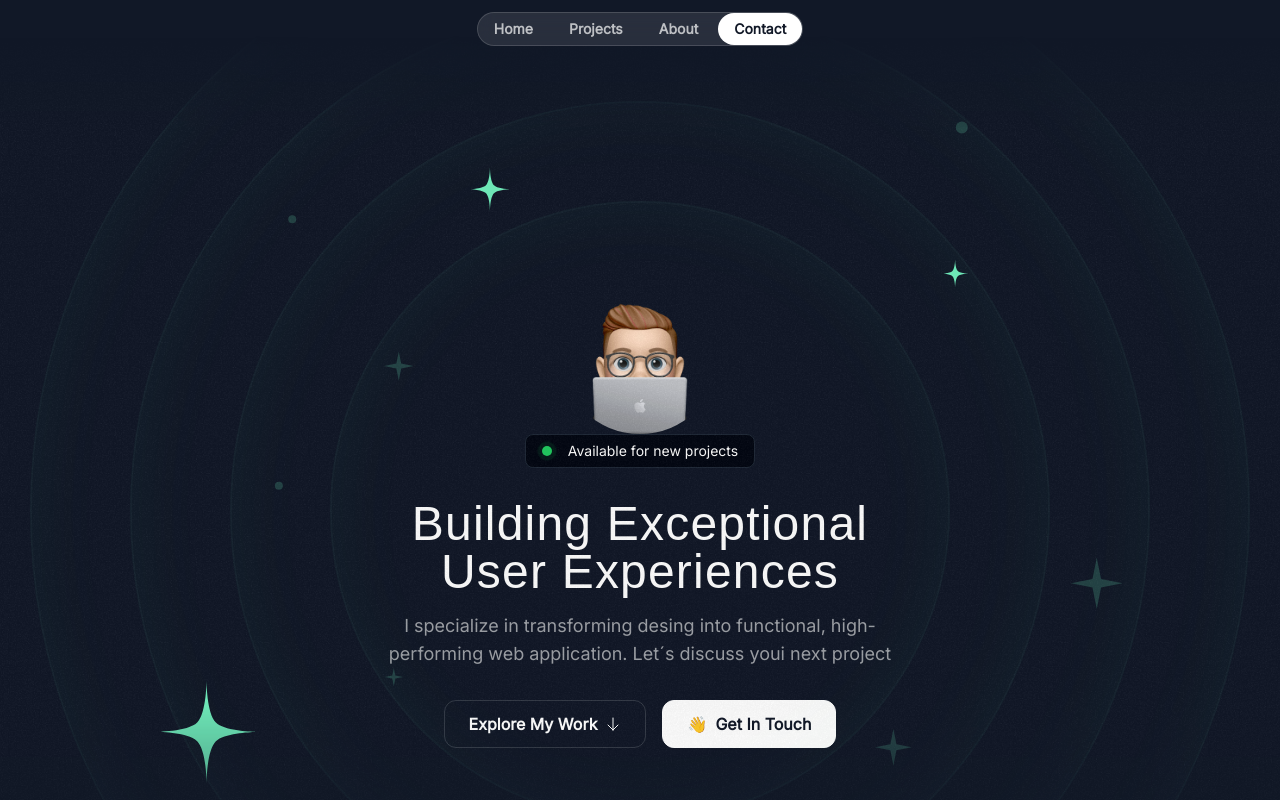
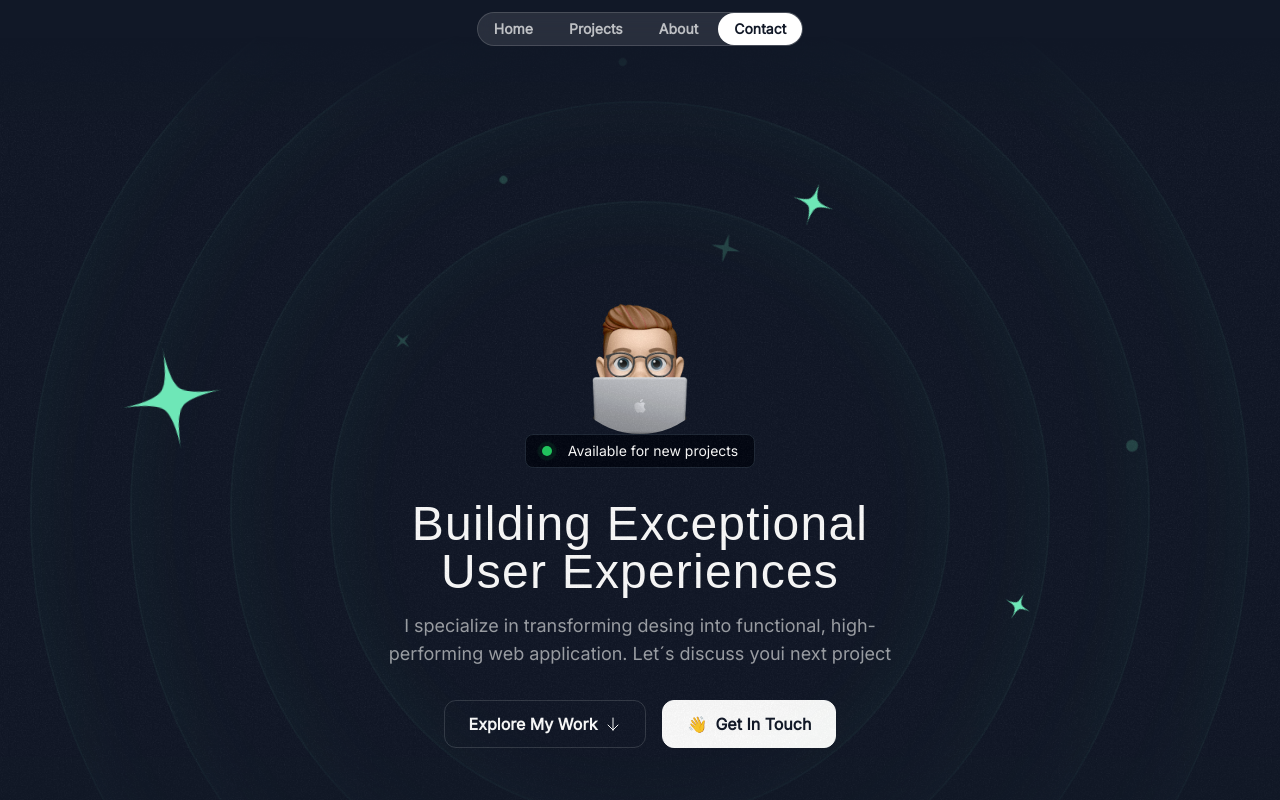
Before and after one commit to MaxiDumont/New_Portfolio, a Next.js app: page / in a window 1280 px wide. Shown: the top 800 px of the page. Built offline with nearby package versions, Linux system fonts and the light colour scheme; a web font is replaced by a local one.

Commit message:
Enhance OrbitHero component with animation options and update usage in HeroSection

```diff
--- a/src/components/OrbitHero.tsx
+++ b/src/components/OrbitHero.tsx
@@ -1,18 +1,42 @@
 import { PropsWithChildren } from "react";
+import { twMerge } from "tailwind-merge";
 
 export const OrbitHero = ({
   children,
   size,
   rotation,
-}: PropsWithChildren<{ size: number; rotation: number }>) => {
+  shouldOrbit = false,
+  OrbitDuration,
+  shouldSpin = false,
+  spinDuration,
+}: PropsWithChildren<{
+  size: number;
+  rotation: number;
+  OrbitDuration?: string;
+  shouldSpin?: boolean;
+  shouldOrbit?: boolean;
+  spinDuration?: string;
+}>) => {
   return (
     <div className="absolute left-1/2 top-1/2 -translate-x-1/2 -translate-y-1/2 ">
+      <div
+        className={twMerge(shouldOrbit === true && "animate-spin")}
+        style={{
+          animationDuration: OrbitDuration,
+        }}
+      >
         <div
           className=" flex items-start justify-start"
           style={{
             transform: `rotate(${rotation}deg)`,
             width: `${size}px`,
             height: `${size}px`,
+          }}
+        >
+          <div
+            className={twMerge(shouldSpin === true && "animate-spin")}
+            style={{
+              animationDuration: spinDuration,
             }}
           >
             <div
@@ -25,5 +49,7 @@ export const OrbitHero = ({
             </div>
           </div>
         </div>
+      </div>
+    </div>
   );
 };
--- a/src/sections/Hero.tsx
+++ b/src/sections/Hero.tsx
@@ -23,35 +23,35 @@ export const HeroSection = () => {
         <div className="size-[820px] hero-ring"></div>
         <div className="size-[1020px] hero-ring"></div>
         <div className="size-[1220px] hero-ring"></div>
-        <OrbitHero size={800} rotation={-72}>
-          <StarIcon className="size-28 text-emerald-300" />
+        <OrbitHero size={430} rotation={-14} shouldOrbit={true} OrbitDuration="30s" shouldSpin={true} spinDuration="20s">
+          <SparkIcon className="size-8 text-emerald-300/20" />
         </OrbitHero>
-        <OrbitHero size={550} rotation={20}>
+        <OrbitHero size={440} rotation={-79} shouldOrbit={true} OrbitDuration="33s" shouldSpin={true} spinDuration="15s">
+          <SparkIcon className="size-5 text-emerald-300/20" />
+        </OrbitHero>
+        <OrbitHero size={520} rotation={-41} shouldOrbit={true} OrbitDuration="36s" shouldSpin={true} spinDuration="15s">
+          <div className="size-2 rounded-full bg-emerald-300/20" />
+        </OrbitHero>
+        <OrbitHero size={530} rotation={178} shouldOrbit={true} OrbitDuration="39s" shouldSpin={true} spinDuration="15s">
+          <SparkIcon className="size-10 text-emerald-300/20" />
+        </OrbitHero>
+        <OrbitHero size={550} rotation={20} shouldOrbit={true} OrbitDuration="42s" shouldSpin={true} spinDuration="10s">
           <StarIcon className="size-12 text-emerald-300" />
         </OrbitHero>
-        <OrbitHero size={590} rotation={98}>
+        <OrbitHero size={590} rotation={98} shouldOrbit={true} OrbitDuration="45s" shouldSpin={true} spinDuration="15s">
           <StarIcon className="size-8 text-emerald-300" />
         </OrbitHero>
-        <OrbitHero size={430} rotation={-14}>
-          <SparkIcon className="size-8 text-emerald-300/20" />
+        <OrbitHero size={650} rotation={-5} shouldOrbit={true} OrbitDuration="48s" shouldSpin={true} spinDuration="12s">
+          <div className="size-2 rounded-full bg-emerald-300/20" />
         </OrbitHero>
-        <OrbitHero size={440} rotation={-79}>
-          <SparkIcon className="size-5 text-emerald-300/20" />
-        </OrbitHero>
-        <OrbitHero size={530} rotation={178}>
-          <SparkIcon className="size-10 text-emerald-300/20" />
-        </OrbitHero>
-        <OrbitHero size={710} rotation={144}>
+        <OrbitHero size={710} rotation={144} shouldOrbit={true} OrbitDuration="51s" shouldSpin={true} spinDuration="15s">
           <SparkIcon className="size-14 text-emerald-300/20" />
         </OrbitHero>
-        <OrbitHero size={720} rotation={85}>
+        <OrbitHero size={720} rotation={85} shouldOrbit={true} OrbitDuration="54s" shouldSpin={true} spinDuration="13s">
           <div className="size-3 rounded-full bg-emerald-300/20" />
         </OrbitHero>
-        <OrbitHero size={520} rotation={-41}>
-          <div className="size-2 rounded-full bg-emerald-300/20" />
-        </OrbitHero>
-        <OrbitHero size={650} rotation={-5}>
-          <div className="size-2 rounded-full bg-emerald-300/20" />
+        <OrbitHero size={800} rotation={-72} shouldOrbit={true} OrbitDuration="57s" shouldSpin={true} spinDuration="18s">
+          <StarIcon className="size-28 text-emerald-300" />
         </OrbitHero>
       </div>
       <div className="container">
@@ -63,7 +63,7 @@ export const HeroSection = () => {
           />
           <div className="bg-gray-950 border border-gray-800 px-4 py-1.5 inline-flex items-center gap-4 rounded-lg">
             <div className="bg-green-500 size-2.5 rounded-full relative">
-            <div className="bg-green-500 size-2.5 rounded-full absolute inset-0 animated animate-ping"></div>
+            <div className="bg-green-500 size-2.5 rounded-full absolute inset-0 animated animate-ping "></div>
             </div>
             <div className="text-sm font-medium">
               Available for new projects
```
Lines whose indentation alone changed are shown as unchanged.
